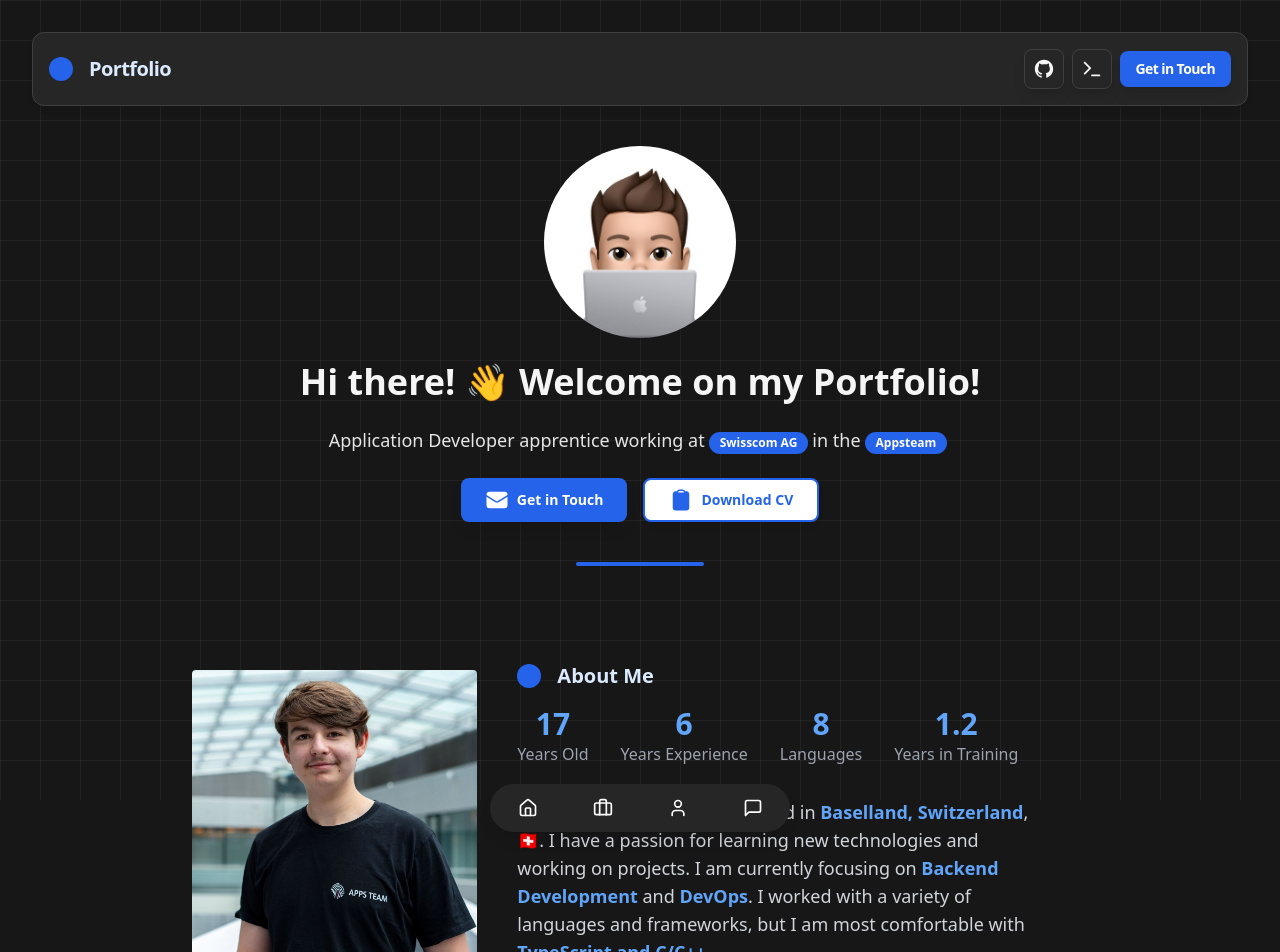
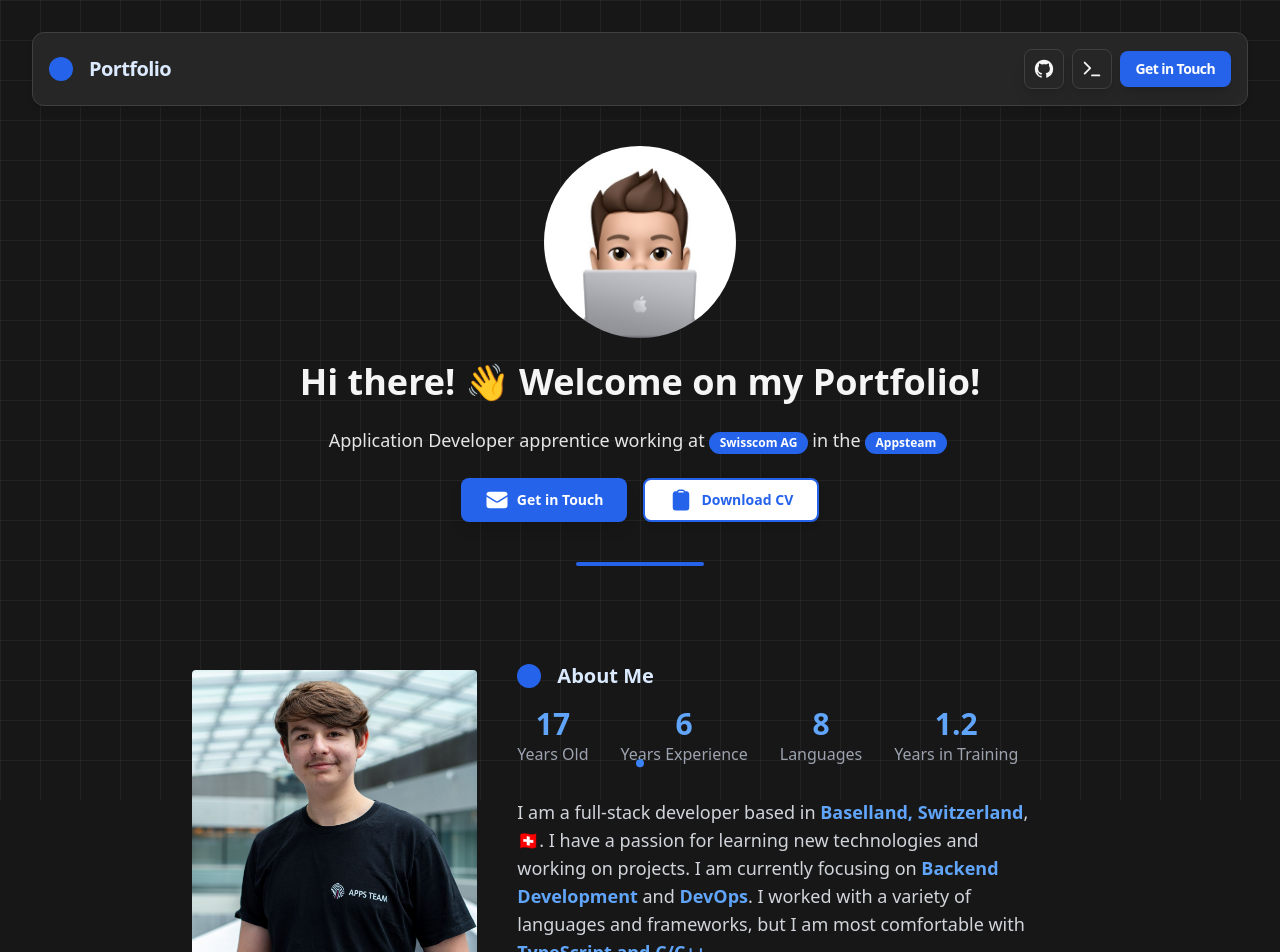
Before and after one commit to Fabbboy/portfolio, a Next.js app: page / in a window 1280 px wide. Shown: the top 952 px of the page. Built offline with nearby package versions, Linux system fonts and the light colour scheme.

Commit message:
advenced taskbar

```diff
--- a/src/components/TaskbarComponent/TaskbarComponent.tsx
+++ b/src/components/TaskbarComponent/TaskbarComponent.tsx
@@ -1,69 +1,120 @@
 "use client";
 import { useState, useEffect } from "react";
+import { motion, AnimatePresence } from "framer-motion";
 import { Home, Briefcase, User, MessageSquare } from "lucide-react";
 
 export default function TaskbarComponent() {
   const [isVisible, setIsVisible] = useState(false);
+  const [isMobile, setIsMobile] = useState(false);
+  const [showIndicator, setShowIndicator] = useState(true);
+
+  useEffect(() => {
+    setIsMobile(window.innerWidth <= 768);
+
+    const handleResize = () => {
+      setIsMobile(window.innerWidth <= 768);
+    };
+
+    window.addEventListener("resize", handleResize);
+    return () => window.removeEventListener("resize", handleResize);
+  }, []);
 
   useEffect(() => {
     if (isVisible) {
-      const timer = setTimeout(() => {
+      setShowIndicator(false); // Hide indicator once navbar is visible
+      const timer = setTimeout(
+        () => {
+          if (!isMobile) {
             setIsVisible(false);
-      }, 3000);
+          }
+        },
+        isMobile ? 5000 : 3000
+      );
       return () => clearTimeout(timer);
+    } else {
+      // Reset indicator when navbar is hidden
+      const indicatorTimer = setTimeout(() => setShowIndicator(true), 1000);
+      return () => clearTimeout(indicatorTimer);
     }
-  }, [isVisible]);
+  }, [isVisible, isMobile]);
 
-  const showTaskbar = () => {
-    setIsVisible(true);
-  };
-
-  const hideTaskbar = () => {
-    setIsVisible(false);
-  };
-
-  const handleInteraction = () => {
-    setIsVisible(true);
+  const toggleTaskbar = () => {
+    setIsVisible((prev) => !prev);
   };
 
   return (
     <div
-      onMouseEnter={showTaskbar}
-      onMouseLeave={hideTaskbar}
-      onTouchStart={handleInteraction} // Handle touch devices
-      onTouchEnd={hideTaskbar} // Hide on touch end
+      onClick={isMobile ? toggleTaskbar : undefined}
+      onMouseEnter={!isMobile ? () => setIsVisible(true) : undefined}
+      onMouseLeave={!isMobile ? () => setIsVisible(false) : undefined}
       className="fixed bottom-0 left-1/2 transform -translate-x-1/2 w-[400px] h-20 flex justify-center items-center"
     >
-      <nav
-        className={`h-12 w-[300px] bg-neutral-800 text-white flex justify-around items-center shadow-lg rounded-full transition-all duration-300 ${
-          isVisible ? "translate-y-[-0.1rem]" : "translate-y-12"
-        }`}
+      {/* Indicator */}
+      <AnimatePresence>
+        {!isVisible && showIndicator && (
+          <motion.div
+            initial={{ y: 0, opacity: 0 }}
+            animate={{ y: -10, opacity: 1 }}
+            exit={{ y: 0, opacity: 0 }}
+            transition={{
+              y: { repeat: Infinity, repeatType: "reverse", duration: 0.8 },
+              opacity: { duration: 0.4, ease: "easeInOut" },
+            }}
+            className="absolute bottom-6 transform -translate-x-1/2 rounded-full bg-blue-500 w-2 h-2"
+          />
+        )}
+      </AnimatePresence>
+
+      <AnimatePresence>
+        {isVisible && (
+          <motion.nav
+            initial={{ y: 100, opacity: 0 }}
+            animate={{ y: 0, opacity: 1 }}
+            exit={{ y: 100, opacity: 0 }}
+            transition={{
+              type: "spring",
+              stiffness: 50,
+              damping: 12,
+              duration: 0.4,
+              ease: "easeInOut",
+            }}
+            className="h-12 w-[300px] bg-neutral-800 text-white flex justify-around items-center shadow-lg rounded-full"
           >
-        <button
+            <motion.button
+              whileHover={{ scale: 1.2 }}
+              whileTap={{ scale: 0.9 }}
               className="flex flex-col items-center justify-center space-y-1"
-          onClick={hideTaskbar}
+              onClick={() => setIsVisible(false)}
             >
               <Home className="w-5 h-5" />
-        </button>
-        <button
+            </motion.button>
+            <motion.button
+              whileHover={{ scale: 1.2 }}
+              whileTap={{ scale: 0.9 }}
               className="flex flex-col items-center justify-center space-y-1"
-          onClick={hideTaskbar}
+              onClick={() => setIsVisible(false)}
             >
               <Briefcase className="w-5 h-5" />
-        </button>
-        <button
+            </motion.button>
+            <motion.button
+              whileHover={{ scale: 1.2 }}
+              whileTap={{ scale: 0.9 }}
               className="flex flex-col items-center justify-center space-y-1"
-          onClick={hideTaskbar}
+              onClick={() => setIsVisible(false)}
             >
               <User className="w-5 h-5" />
-        </button>
-        <button
+            </motion.button>
+            <motion.button
+              whileHover={{ scale: 1.2 }}
+              whileTap={{ scale: 0.9 }}
               className="flex flex-col items-center justify-center space-y-1"
-          onClick={hideTaskbar}
+              onClick={() => setIsVisible(false)}
             >
               <MessageSquare className="w-5 h-5" />
-        </button>
-      </nav>
+            </motion.button>
+          </motion.nav>
+        )}
+      </AnimatePresence>
     </div>
   );
 }
```
Lines whose indentation alone changed are shown as unchanged.
